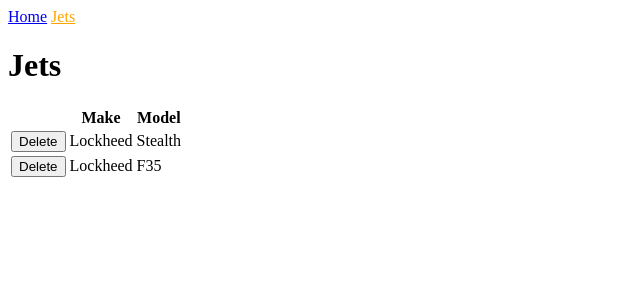
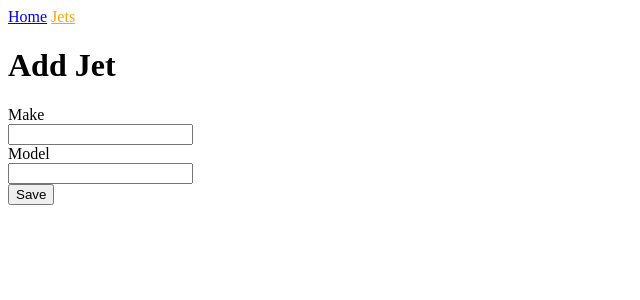
Before and after one commit to coryhouse/lm, a React (Create React App) app: page /jets/manage in a window 1280 px wide. Shown: the top 300 px of the page, without its empty margins (0-640 px from the left). Built offline with nearby package versions, Linux system fonts and the light colour scheme; data requests are answered from the project's data file.

Commit message:
add manage jets

```diff
--- a/src/App.js
+++ b/src/App.js
@@ -3,13 +3,15 @@ import Jets from "./Jets";
 import Home from "./Home";
 import { Route } from "react-router-dom";
 import Nav from "./Nav";
+import ManageJets from "./ManageJets";
 
 function App() {
   return (
     <>
       <Nav />
       <Route path="/" component={Home} exact />
-      <Route path="/jets" component={Jets} />
+      <Route path="/jets" component={Jets} exact />
+      <Route path="/jets/manage" component={ManageJets} />
     </>
   );
 }
--- /dev/null
+++ b/src/ManageJets.js
@@ -0,0 +1,33 @@
+import React from "react";
+
+function ManageJets(props) {
+  const [jet, setJet] = React.useState({ make: "", model: "" });
+
+  function handleMakeChange(event) {
+    debugger;
+    const jetCopy = { ...jet };
+    jetCopy.make = event.target.value;
+    setJet(jetCopy);
+  }
+
+  return (
+    <form>
+      <h1>Add Jet</h1>
+      <div>
+        <label>Make</label>
+        <br />
+        <input type="text" value={jet.make} onChange={handleMakeChange} />
+      </div>
+
+      <div>
+        <label>Model</label>
+        <br />
+        <input type="text" value={jet.model} />
+      </div>
+
+      <input type="submit" value="Save" />
+    </form>
+  );
+}
+
+export default ManageJets;
--- a/src/api/jetsApi.js
+++ b/src/api/jetsApi.js
@@ -1,6 +1,8 @@
 export function getJets() {
-  return fetch("http://localhost:3001/jets").then(response => {
-    if (response.ok) return response.json();
-    throw new Error("Bad response");
-  });
+  return fetch("http://localhost:3001/jets")
+    .then(response => {
+      if (response.ok) return response.json();
+      throw new Error("Bad response");
+    })
+    .catch(error => console.log(error));
 }
```
